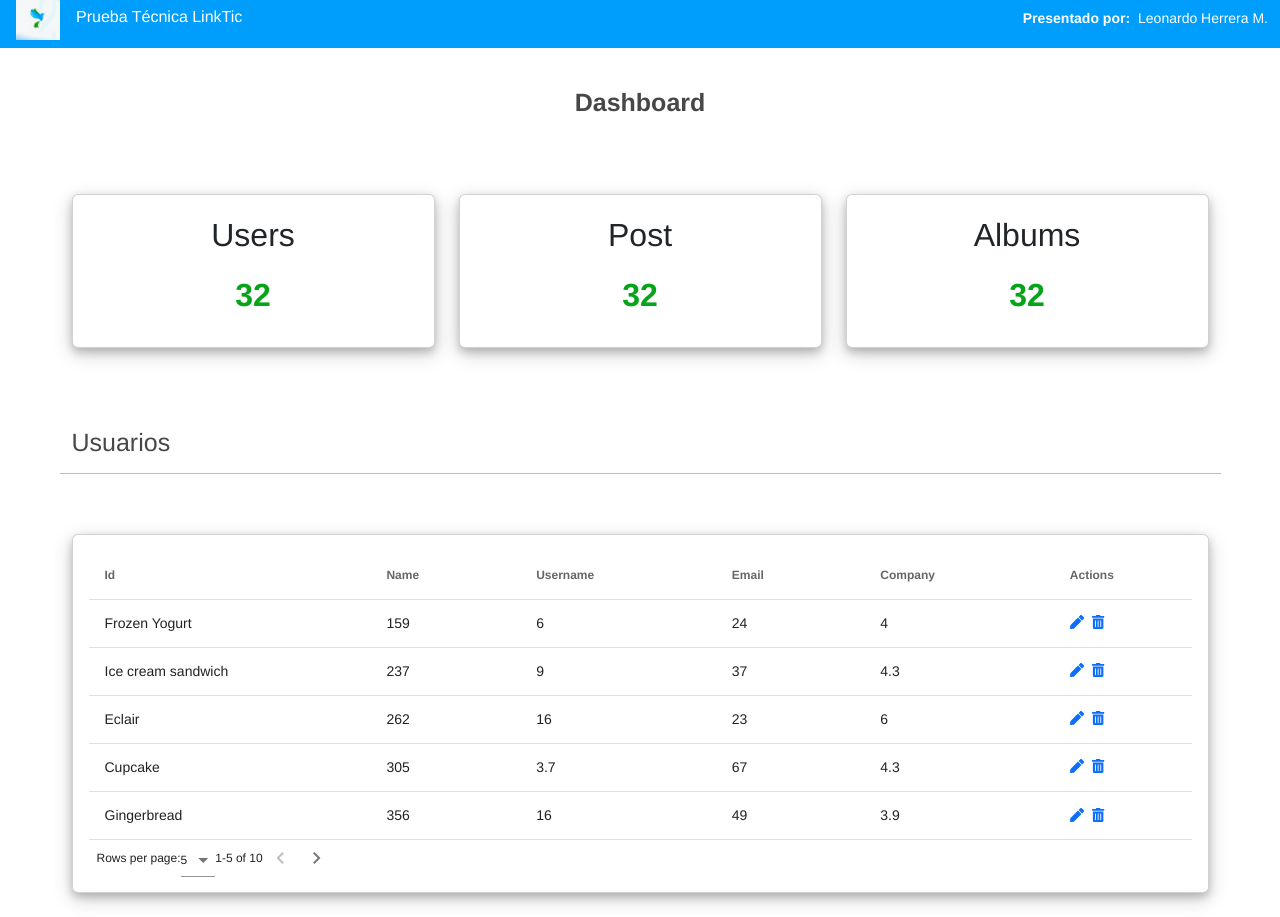
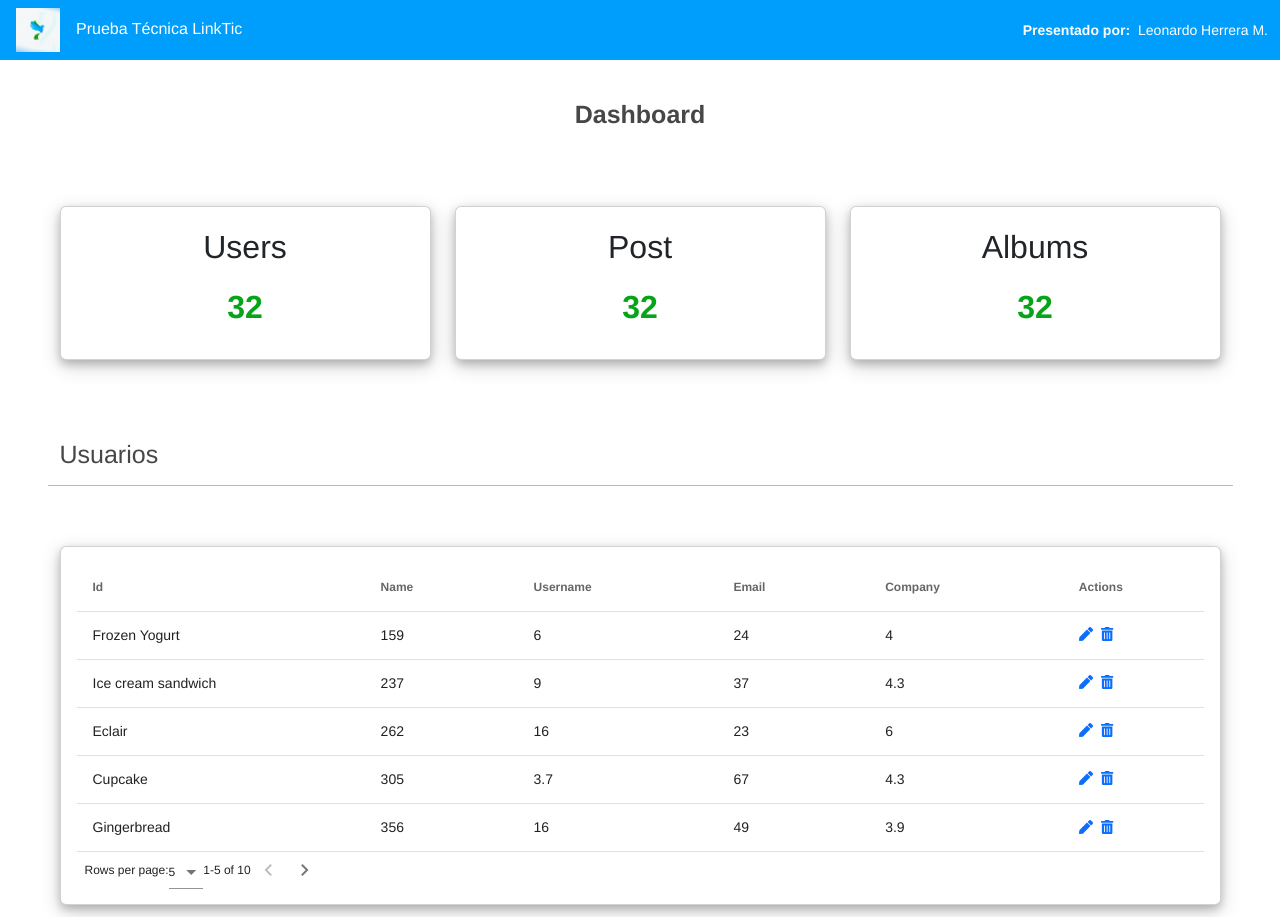
Before and after one commit to leo23h/Prueba-linkTic, a Vue app: page / in a window 1280 px wide. Built offline with nearby package versions, Linux system fonts and the light colour scheme.

Commit message:
fix styles header

```diff
--- a/src/App.vue
+++ b/src/App.vue
@@ -1,17 +1,17 @@
 <template>
   <div id="app">
     <div class="row bg-blue justify-content-center">
-      <div class="col-md-6 text-start py-2 ">
+      <div class="col-md-6 text-start mt-2 pb-2 ">
           <img class="img-logo ps-3" src="@/assets/linkTic_logo.jpeg" alt="logo">
           <span class="title ms-3 ">Prueba Técnica LinkTic</span>
       </div>
-      <div class="col-md-6 d-flex align-items-center justify-content-end pe-4">
+      <div class="col-md-6 d-flex align-items-center justify-content-end pe-4 mt-2 pb-2">
           <span class="n-title me-2">Presentado por:</span>
           <span class="n-title-b">Leonardo Herrera M.</span>
       </div>
     </div>
-    <div class="container">
-       <dashboard />
+    <div class="row">
+       <dashboard ></dashboard>
     </div>
   </div>
 </template>
```
Also changed, not shown: src/views/dashboard.vue (+0 -38 lines).
